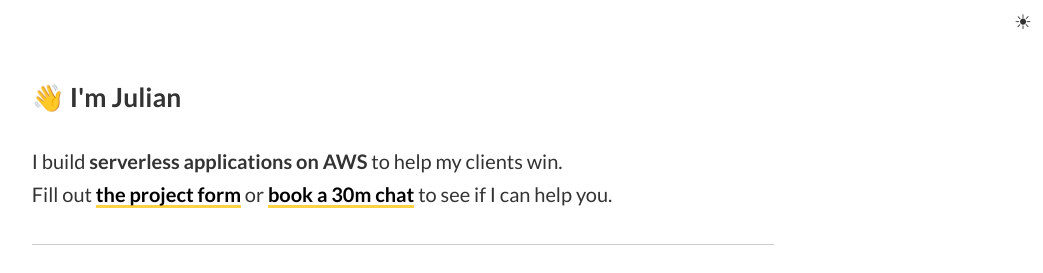
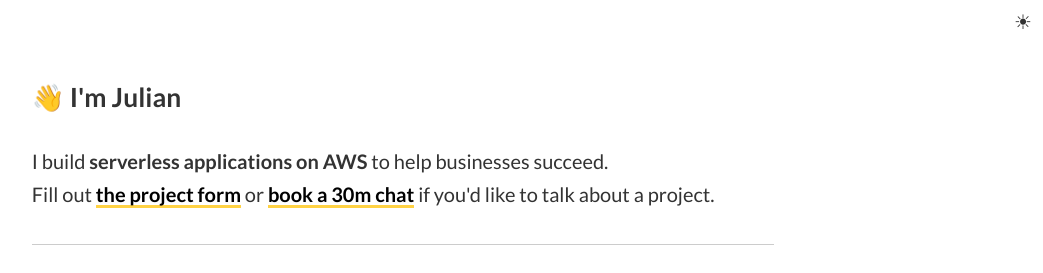
Before and after one commit to juliankrispel/jkrsp, a Gatsby site: page / in a window 1280 px wide. Shown: the top 273 px of the page, 237-1280 px from the left. Built offline with nearby package versions, Linux system fonts and the light colour scheme; Gatsby itself is replaced by a stand-in of ours; some packages are replaced by stand-ins of ours.

Commit message:
update cta

```diff
--- a/src/components/bio.js
+++ b/src/components/bio.js
@@ -47,7 +47,7 @@ const Bio = () => {
       <div>
         <h3>👋 I'm Julian  </h3>
         <p>
-          I build <strong>serverless applications on AWS</strong> to help my clients win. <br />Fill out <Cta href="https://julian112414.typeform.com/to/uCNe00jk">the project form</Cta> or <Cta href="https://calendly.com/jkrsp/initial-consultation">book a 30m chat</Cta> to see if I can help you.
+          I build <strong>serverless applications on AWS</strong> to help businesses succeed. <br />Fill out <Cta href="https://julian112414.typeform.com/to/uCNe00jk">the project form</Cta> or <Cta href="https://calendly.com/jkrsp/initial-consultation">book a 30m chat</Cta> if you'd like to talk about a project.
         </p>
       </div>
     </div>
```
